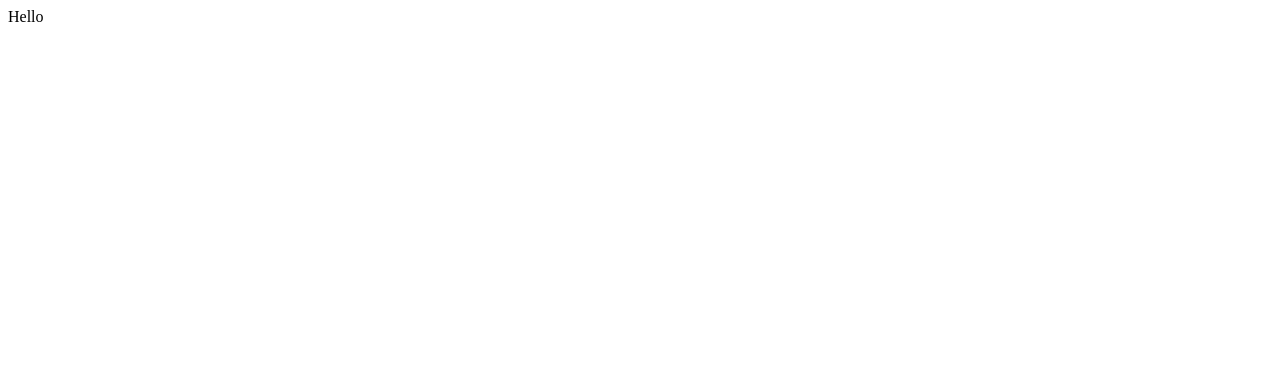
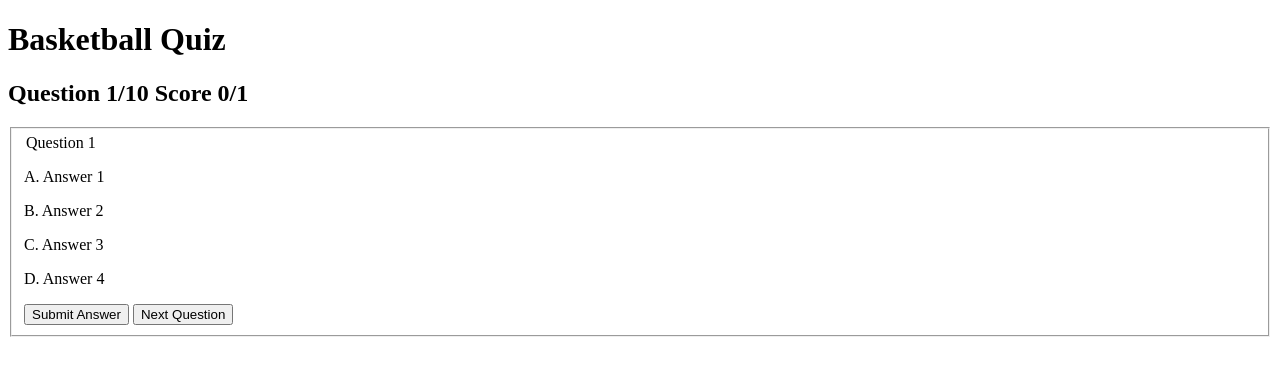
Before and after one commit to Keshon12/Quiz-App, a plain HTML site: page wireframe2.html in a window 1280 px wide. Drawn offline with Linux system fonts and the light colour scheme.

Commit message:
Final html

```diff
--- a/wireframe2.html
+++ b/wireframe2.html
@@ -1 +1,42 @@
-<div> Hello </div>
+<!DOCTYPE html>
+<html>
+  <head>
+    <meta charset="utf-8">
+    <meta name="viewport" content="width=device-width">
+    <meta name="Description" content="html css and js quiz app">
+    <title>Quiz App</title>
+    <link href="wire.css" rel="stylesheet" type="text/css" />
+  </head>
+  <body>
+    <!--Create title header-->
+    <header>
+      <div class="quiz">
+        <h1>Basketball Quiz</h1>
+        <!--Class for keeping track of question and score-->
+        <div class="question-number-and-score">
+          <h2> Question 1/10 Score 0/1 </h2>
+        </div>
+      </div>
+    </header>
+
+    <main class="main">
+      <!--create the base/front page of the quiz-->
+      <fieldset>
+        <div class="quiz">
+          <legend>Question 1</legend>
+          <p>A. Answer 1</p>
+          <p>B. Answer 2</p>
+          <p>C. Answer 3</p>
+          <p>D. Answer 4</p>
+        </div>
+        <!--Add a start quiz button-->
+        <div class="quiz">
+          <button type="button" id="start">Submit Answer</button>
+          <button type="button" id="next">Next Question</button>
+        </div>
+      </fieldset>
+    </main>
+    <!--Run js scripts-->
+    <script src="script.js"></script>
+  </body>
+</html>
```
